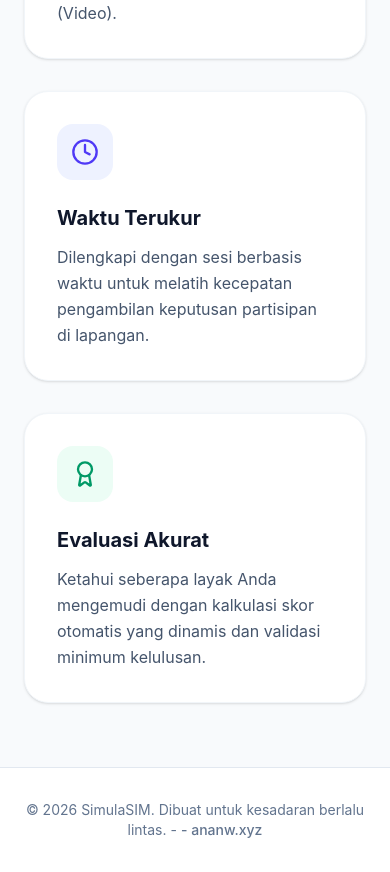
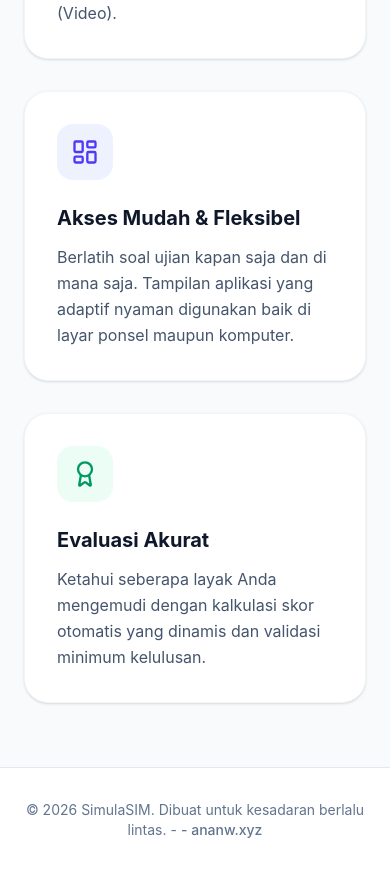
Before and after one commit to ananwxyz/simulasim, a React (Vite) app: page / in a window 390 px wide. Shown: the part 1340-2212 px from the top of the page. Built offline with nearby package versions, Linux system fonts and the light colour scheme; no server answers.

Commit message:
style: replace inaccurate timer feature card with responsive access card on home page

```diff
--- a/src/pages/client/Home.tsx
+++ b/src/pages/client/Home.tsx
@@ -1,5 +1,5 @@
 import { Link } from 'react-router-dom';
-import { Bike, Car, ShieldCheck, Clock, Award, ArrowRight, Download } from 'lucide-react';
+import { Bike, Car, ShieldCheck, LayoutDashboard, Award, ArrowRight, Download } from 'lucide-react';
 
 export default function Home() {
     return (
@@ -99,10 +99,10 @@ export default function Home() {
 
                     <div className="bg-white p-8 rounded-3xl border border-slate-100 shadow-sm hover:shadow-md transition-shadow">
                         <div className="w-14 h-14 bg-indigo-50 text-indigo-600 rounded-2xl flex items-center justify-center mb-6">
-                            <Clock size={28} />
+                            <LayoutDashboard size={28} />
                         </div>
-                        <h3 className="text-xl font-bold text-slate-900 mb-3">Waktu Terukur</h3>
-                        <p className="text-slate-600 leading-relaxed">Dilengkapi dengan sesi berbasis waktu untuk melatih kecepatan pengambilan keputusan partisipan di lapangan.</p>
+                        <h3 className="text-xl font-bold text-slate-900 mb-3">Akses Mudah & Fleksibel</h3>
+                        <p className="text-slate-600 leading-relaxed">Berlatih soal ujian kapan saja dan di mana saja. Tampilan aplikasi yang adaptif nyaman digunakan baik di layar ponsel maupun komputer.</p>
                     </div>
 
                     <div className="bg-white p-8 rounded-3xl border border-slate-100 shadow-sm hover:shadow-md transition-shadow">
```
